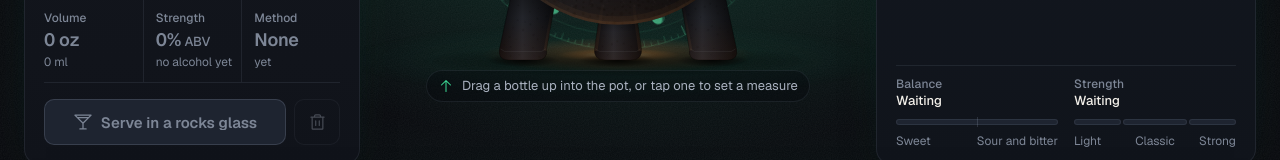
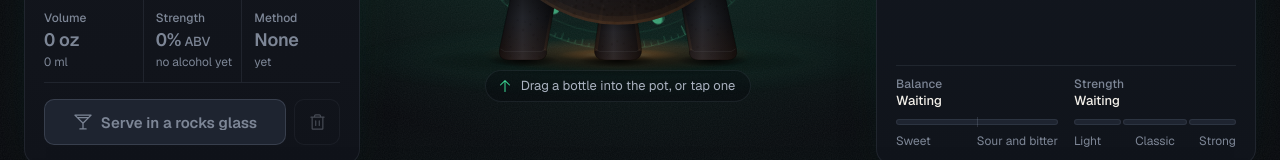
Before and after one commit to djshiye/stewy, a React (Vite) app: page / in a window 1280 px wide. Shown: the part 431-591 px from the top of the page. Built offline with nearby package versions, Linux system fonts and the light colour scheme.

Commit message:
Stage: hint hugs its content, shorter line in narrow columns

```diff
--- a/src/components/Stage/Stage.css
+++ b/src/components/Stage/Stage.css
@@ -412,24 +412,35 @@
   transition:
     color 200ms var(--ease-out),
     box-shadow 200ms var(--ease-out);
+  width: fit-content;
   max-width: calc(100% - var(--s4));
+  white-space: nowrap;
 }
 
 @media (max-width: 999px) {
   .stg-hint {
     margin-top: calc(var(--s4) * -1);
-  }
-}
-
-/* in a narrow column the line wraps, so the pill becomes a small rounded plate */
-@container (max-width: 470px) {
-  .stg-hint {
     height: auto;
     min-height: 32px;
     padding: 6px var(--s3);
     border-radius: var(--r-md);
-    text-align: center;
-    text-wrap: balance;
+  }
+}
+
+/* in a narrow column the desktop line swaps for a shorter one so the pill stays on one line */
+.stg-hint-text--short {
+  display: none;
+}
+
+@media (min-width: 1000px) {
+  @container (max-width: 500px) {
+    .stg-hint-text--desk {
+      display: none;
+    }
+
+    .stg-hint-text--short {
+      display: inline;
+    }
   }
 }
 
@@ -484,6 +495,7 @@
 }
 
 .is-over .stg-hint-text--desk,
+.is-over .stg-hint-text--short,
 .is-over .stg-hint-text--touch {
   display: none;
 }
--- a/src/components/Stage/Stage.tsx
+++ b/src/components/Stage/Stage.tsx
@@ -77,6 +77,7 @@ export function Stage({ model, pours, dragging, dragOver, potRef }: StageProps)
           <Drop size={16} weight="regular" className="stg-hint-drop" />
         </span>
         <span className="stg-hint-text stg-hint-text--desk">Drag a bottle up into the pot, or tap one to set a measure</span>
+        <span className="stg-hint-text stg-hint-text--short">Drag a bottle into the pot, or tap one</span>
         <span className="stg-hint-text stg-hint-text--touch">Tap a bottle below to pour</span>
         <span className="stg-hint-text stg-hint-text--over">Release to pour</span>
       </p>
```
